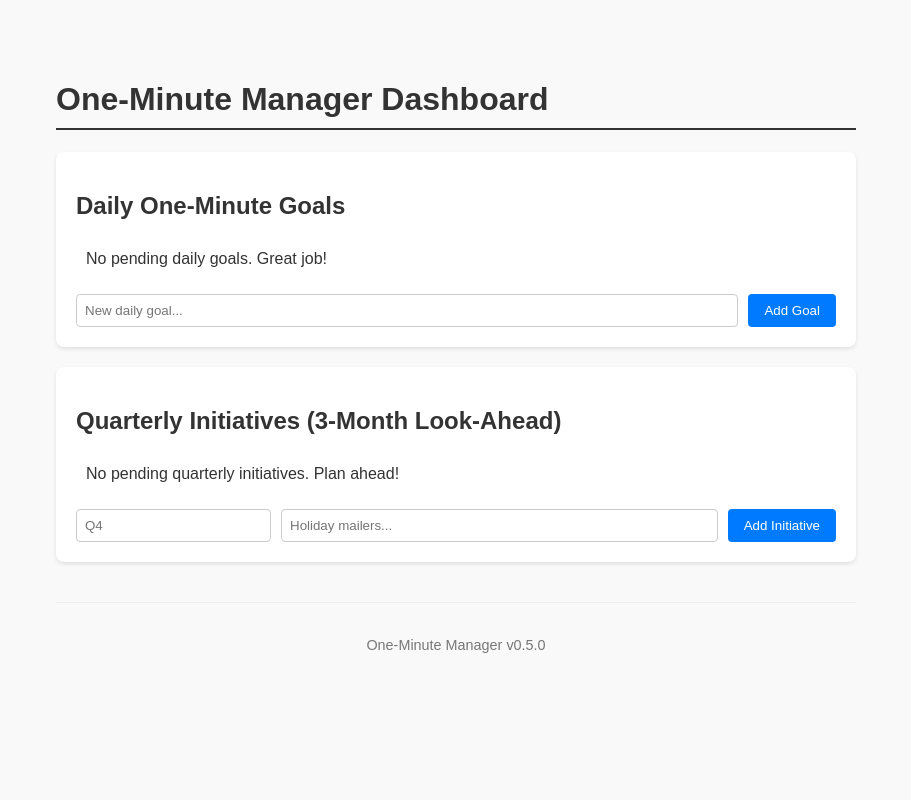
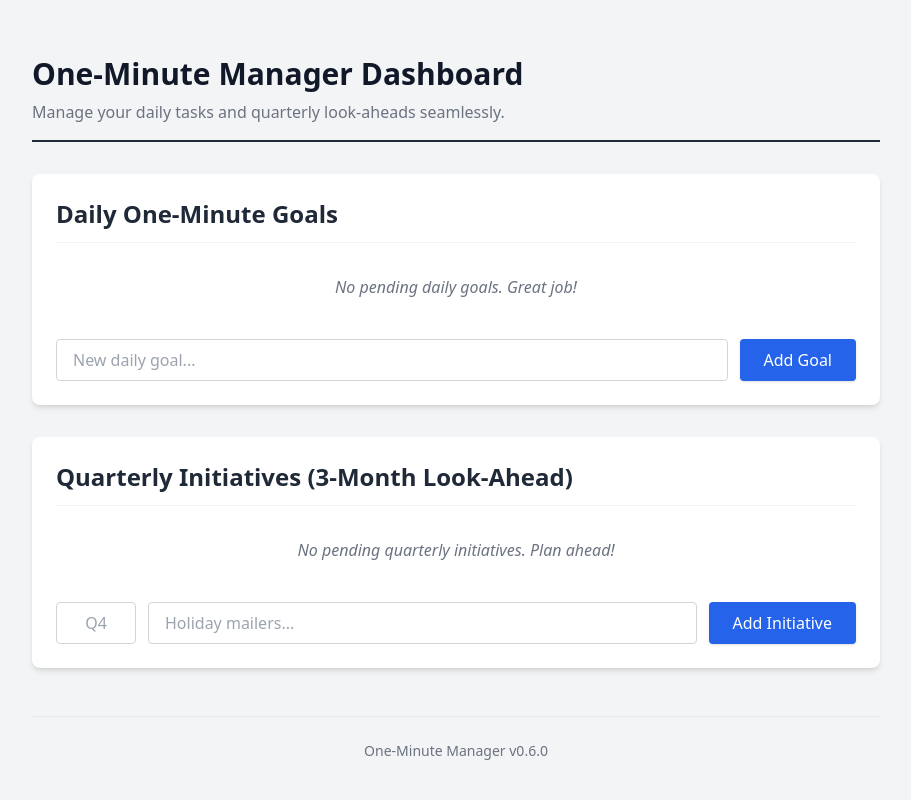
Before and after one commit to candlestixxx/brokeragentworkflow, a Flask app: page / in a window 1280 px wide. Shown: the whole page, without its empty margins (184-1095 px from the left). Run offline with Flask 3, Linux system fonts and the light colour scheme; data that the repository does not hold is empty; some libraries are stand-ins or nearby versions.

Commit message:
feat: Enhance Flask UI with Tailwind CSS
Bumped version to v0.6.0 in VERSION.md.
Upgraded `layout.html` to integrate Tailwind CSS via CDN.
Refactored `dashboard.html` to utilize modern Tailwind utility classes for layout, typography, input fields, buttons, and flash message components.
Successfully ran and passed all 19 Pytests, confirming the UI string assertions were unharmed.
Verified visually using Playwright frontend UI tests.
Updated project documentation to reflect Phase 6 completion.

Co-authored-by: candlestixxx <80919060+candlestixxx@users.noreply.github.com>

```diff
--- a/VERSION.md
+++ b/VERSION.md
@@ -1 +1 @@
-0.5.0
+0.6.0
--- a/templates/dashboard.html
+++ b/templates/dashboard.html
@@ -1,46 +1,60 @@
 {% extends "layout.html" %}
 
 {% block content %}
-<div class="section">
-    <h2>Daily One-Minute Goals</h2>
-    <ul>
+<section class="bg-white rounded-lg shadow-md p-6">
+    <h2 class="text-2xl font-semibold text-gray-800 border-b border-gray-100 pb-3 mb-4">Daily One-Minute Goals</h2>
+    <ul class="divide-y divide-gray-100">
         {% for goal in goals %}
-        <li>
-            <span>[{{ goal[0] }}] {{ goal[1] }}</span>
-            <form action="{{ url_for('complete_goal_route', goal_id=goal[0]) }}" method="POST" style="margin: 0;">
-                <button type="submit" class="complete-btn">Complete</button>
+        <li class="py-4 flex justify-between items-center group">
+            <span class="text-gray-700"><span class="text-gray-400 font-mono text-sm mr-2">[{{ goal[0] }}]</span> {{ goal[1] }}</span>
+            <form action="{{ url_for('complete_goal_route', goal_id=goal[0]) }}" method="POST" class="m-0">
+                <button type="submit" class="complete-btn bg-green-500 hover:bg-green-600 text-white px-4 py-2 rounded shadow transition duration-150 ease-in-out">
+                    Complete
+                </button>
             </form>
         </li>
         {% else %}
-        <li>No pending daily goals. Great job!</li>
+        <li class="py-4 text-gray-500 italic text-center">No pending daily goals. Great job!</li>
         {% endfor %}
     </ul>
 
-    <form action="{{ url_for('add_goal_route') }}" method="POST">
-        <input type="text" name="description" placeholder="New daily goal..." required>
-        <button type="submit">Add Goal</button>
+    <form action="{{ url_for('add_goal_route') }}" method="POST" class="mt-6 flex gap-3">
+        <input type="text" name="description" placeholder="New daily goal..." required
+               class="flex-1 px-4 py-2 border border-gray-300 rounded focus:outline-none focus:ring-2 focus:ring-blue-500 focus:border-transparent transition">
+        <button type="submit" class="bg-blue-600 hover:bg-blue-700 text-white px-6 py-2 rounded shadow transition duration-150 ease-in-out font-medium">
+            Add Goal
+        </button>
     </form>
-</div>
+</section>
 
-<div class="section">
-    <h2>Quarterly Initiatives (3-Month Look-Ahead)</h2>
-    <ul>
+<section class="bg-white rounded-lg shadow-md p-6">
+    <h2 class="text-2xl font-semibold text-gray-800 border-b border-gray-100 pb-3 mb-4">Quarterly Initiatives (3-Month Look-Ahead)</h2>
+    <ul class="divide-y divide-gray-100">
         {% for init in initiatives %}
-        <li>
-            <span>[{{ init[0] }}] <strong>{{ init[1] }}</strong>: {{ init[2] }}</span>
-            <form action="{{ url_for('complete_initiative_route', initiative_id=init[0]) }}" method="POST" style="margin: 0;">
-                <button type="submit" class="complete-btn">Complete</button>
+        <li class="py-4 flex justify-between items-center group">
+            <span class="text-gray-700">
+                <span class="text-gray-400 font-mono text-sm mr-2">[{{ init[0] }}]</span>
+                <strong class="text-gray-900 bg-gray-100 px-2 py-1 rounded text-sm">{{ init[1] }}</strong>: {{ init[2] }}
+            </span>
+            <form action="{{ url_for('complete_initiative_route', initiative_id=init[0]) }}" method="POST" class="m-0">
+                <button type="submit" class="complete-btn bg-green-500 hover:bg-green-600 text-white px-4 py-2 rounded shadow transition duration-150 ease-in-out">
+                    Complete
+                </button>
             </form>
         </li>
         {% else %}
-        <li>No pending quarterly initiatives. Plan ahead!</li>
+        <li class="py-4 text-gray-500 italic text-center">No pending quarterly initiatives. Plan ahead!</li>
         {% endfor %}
     </ul>
 
-    <form action="{{ url_for('add_initiative_route') }}" method="POST">
-        <input type="text" name="quarter" placeholder="Q4" style="flex: 0 0 60px;" required>
-        <input type="text" name="description" placeholder="Holiday mailers..." required>
-        <button type="submit">Add Initiative</button>
+    <form action="{{ url_for('add_initiative_route') }}" method="POST" class="mt-6 flex gap-3">
+        <input type="text" name="quarter" placeholder="Q4" required
+               class="w-20 px-4 py-2 border border-gray-300 rounded focus:outline-none focus:ring-2 focus:ring-blue-500 focus:border-transparent transition text-center uppercase">
+        <input type="text" name="description" placeholder="Holiday mailers..." required
+               class="flex-1 px-4 py-2 border border-gray-300 rounded focus:outline-none focus:ring-2 focus:ring-blue-500 focus:border-transparent transition">
+        <button type="submit" class="bg-blue-600 hover:bg-blue-700 text-white px-6 py-2 rounded shadow transition duration-150 ease-in-out font-medium whitespace-nowrap">
+            Add Initiative
+        </button>
     </form>
-</div>
+</section>
 {% endblock %}
--- a/templates/layout.html
+++ b/templates/layout.html
@@ -4,38 +4,32 @@
     <meta charset="UTF-8">
     <meta name="viewport" content="width=device-width, initial-scale=1.0">
     <title>One-Minute Manager</title>
-    <style>
-        body { font-family: Arial, sans-serif; max-width: 800px; margin: 40px auto; padding: 20px; background-color: #f9f9f9; color: #333; }
-        h1 { border-bottom: 2px solid #333; padding-bottom: 10px; }
-        .section { background: white; padding: 20px; border-radius: 8px; box-shadow: 0 2px 4px rgba(0,0,0,0.1); margin-bottom: 20px; }
-        ul { list-style-type: none; padding: 0; }
-        li { padding: 10px; border-bottom: 1px solid #eee; display: flex; justify-content: space-between; align-items: center; }
-        li:last-child { border-bottom: none; }
-        form { display: flex; gap: 10px; margin-top: 15px; }
-        input[type="text"] { flex: 1; padding: 8px; border: 1px solid #ccc; border-radius: 4px; }
-        button { padding: 8px 16px; background-color: #007bff; color: white; border: none; border-radius: 4px; cursor: pointer; }
-        button:hover { background-color: #0056b3; }
-        .complete-btn { background-color: #28a745; }
-        .complete-btn:hover { background-color: #218838; }
-        .flash-messages { color: #155724; background-color: #d4edda; padding: 10px; border-radius: 4px; margin-bottom: 20px; }
-    </style>
+    <script src="https://cdn.tailwindcss.com"></script>
 </head>
-<body>
-    <h1>One-Minute Manager Dashboard</h1>
+<body class="bg-gray-100 text-gray-800 font-sans antialiased max-w-4xl mx-auto p-6 mt-8">
+
+    <header class="mb-8 border-b-2 border-gray-800 pb-4">
+        <h1 class="text-3xl font-bold text-gray-900">One-Minute Manager Dashboard</h1>
+        <p class="text-gray-500 mt-2">Manage your daily tasks and quarterly look-aheads seamlessly.</p>
+    </header>
 
     {% with messages = get_flashed_messages() %}
       {% if messages %}
-        <div class="flash-messages">
+        <div class="mb-6 space-y-2">
           {% for message in messages %}
-            <p>{{ message }}</p>
+            <div class="bg-green-100 border-l-4 border-green-500 text-green-700 p-4 rounded shadow-sm" role="alert">
+                <p>{{ message }}</p>
+            </div>
           {% endfor %}
         </div>
       {% endif %}
     {% endwith %}
 
-    {% block content %}{% endblock %}
+    <main class="space-y-8">
+        {% block content %}{% endblock %}
+    </main>
 
-    <footer style="margin-top: 40px; text-align: center; color: #777; font-size: 0.9em; border-top: 1px solid #eee; padding-top: 20px;">
+    <footer class="mt-12 text-center text-gray-500 text-sm border-t border-gray-200 pt-6">
         <p>One-Minute Manager v{{ app_version }}</p>
     </footer>
 </body>
```
Also changed, not shown: HANDOFF.md (+9 -5 lines), ROADMAP.md (+3 -1 lines), TODO.md (+3 -3 lines), CHANGELOG.md.
